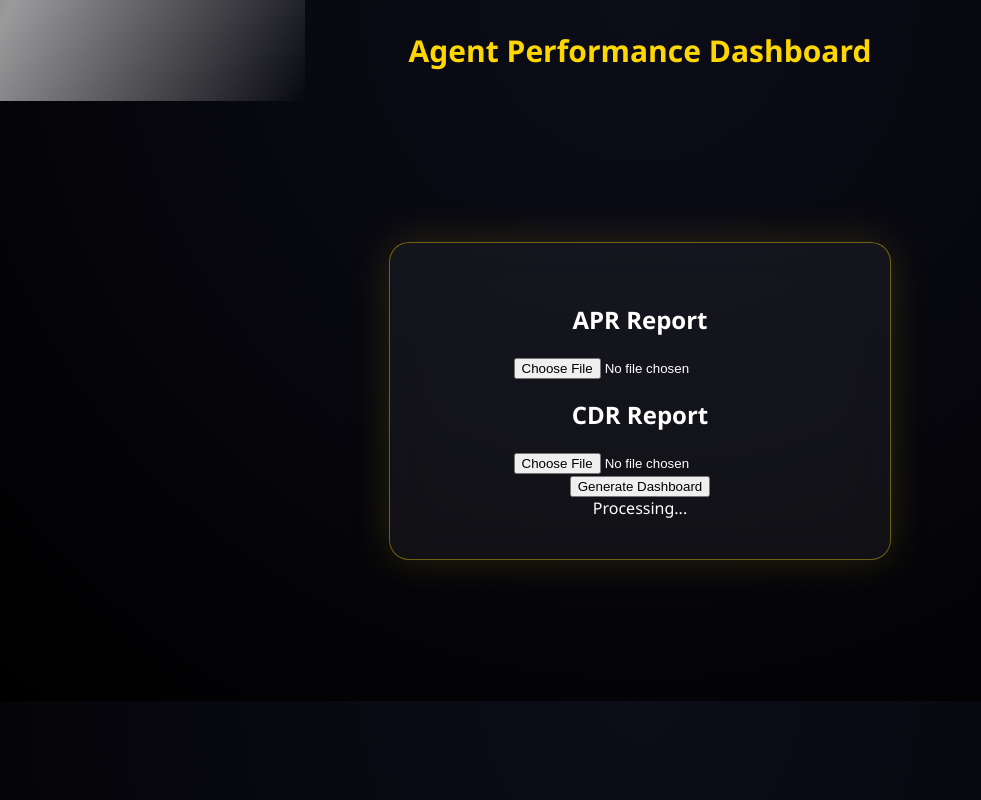
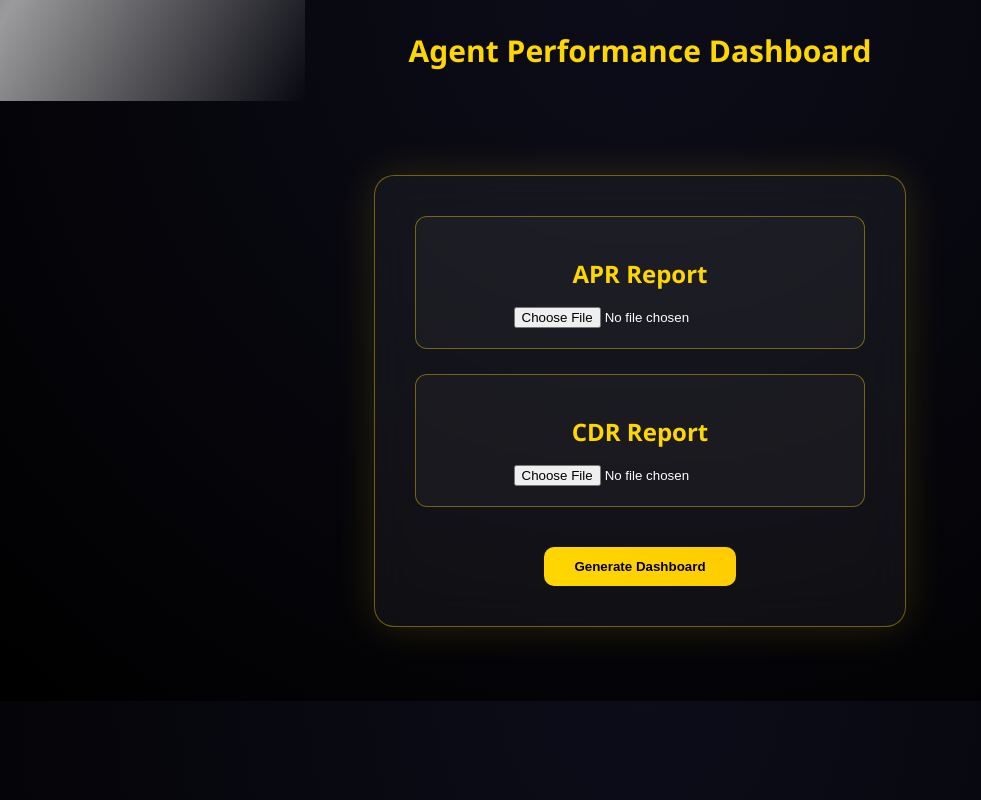
Before and after one commit to Viratmalakar/apr-report, a Flask app: page / in a window 1280 px wide. Shown: the whole page, without its empty margins (0-981 px from the left). Run offline with Flask 3, Linux system fonts and the light colour scheme.

Commit message:
Update style.css

```diff
--- a/static/style.css
+++ b/static/style.css
@@ -31,7 +31,7 @@ body{
     100%{left:150%;}
 }
 
-/* UPLOAD */
+/* Upload Layout */
 .upload-wrapper{
     height:75vh;
     display:flex;
@@ -40,7 +40,7 @@ body{
 }
 
 .upload-box{
-    width:420px;
+    width:450px;
     padding:40px;
     border-radius:20px;
     backdrop-filter:blur(20px);
@@ -50,102 +50,61 @@ body{
     text-align:center;
 }
 
-/* SUMMARY */
-.summary-section{
-    display:flex;
-    justify-content:center;
-    gap:20px;
+/* File Sections */
+.file-section{
+    border:1px solid rgba(255,215,0,0.4);
+    border-radius:12px;
     padding:20px;
-    flex-wrap:wrap;
+    margin-bottom:25px;
+    background:rgba(255,255,255,0.03);
 }
 
-.card{
-    padding:20px;
-    border-radius:15px;
-    backdrop-filter:blur(15px);
-    background:rgba(255,255,255,0.05);
-    border:1px solid gold;
-    text-align:center;
-    min-width:140px;
+.file-section h2{
+    margin-bottom:15px;
+    color:gold;
+}
+
+.file-section input{
+    color:white;
+}
+
+/* Button */
+.generate-btn{
+    margin-top:15px;
+    padding:12px 30px;
+    background:linear-gradient(45deg,gold,#ffcc00);
+    border:none;
+    border-radius:10px;
+    font-weight:bold;
+    cursor:pointer;
     transition:0.3s;
 }
 
-.card:hover{
-    transform:translateY(-6px);
+.generate-btn:hover{
+    transform:scale(1.05);
 }
 
-/* SEARCH */
-.search-box{
-    text-align:center;
-    margin:15px;
-}
-
-.search-box input{
-    padding:8px;
-    width:300px;
-}
-
-/* TABLE */
-.table-wrapper{
-    padding:20px;
-}
-
-.table-container{
-    max-height:500px;
-    overflow:auto;
-    border:2px solid gold;
-    border-radius:15px;
-}
-
-table{
-    width:100%;
-    border-collapse:collapse;
-    background:#111;
-}
-
-th{
-    background:linear-gradient(45deg,gold,#ffcc00);
-    color:black;
-    padding:12px;
-}
-
-td{
-    padding:10px;
-    border:1px solid rgba(255,255,255,0.1);
-    text-align:center;
-}
-
-.green-cell{
-    background:rgba(0,255,0,0.2);
-    box-shadow:0 0 10px rgba(0,255,0,0.5);
-}
-
-.red-cell{
-    background:rgba(255,0,0,0.2);
-    box-shadow:0 0 10px rgba(255,0,0,0.5);
-}
-
-/* LOADER */
-.processing-overlay{
-    position:fixed;
-    width:100%;
-    height:100%;
-    background:rgba(0,0,0,0.95);
+/* Live Processing */
+.live-processing{
     display:none;
     justify-content:center;
     align-items:center;
-    z-index:9999;
+    margin-top:20px;
+    gap:10px;
+    color:gold;
+    font-weight:bold;
 }
 
-.gold-spinner{
-    width:70px;
-    height:70px;
-    border:6px solid gold;
-    border-top:6px solid transparent;
+.live-dot{
+    width:12px;
+    height:12px;
+    background:red;
     border-radius:50%;
-    animation:spin 1s linear infinite;
+    animation:pulse 1s infinite;
 }
 
-@keyframes spin{
-    to{transform:rotate(360deg);}
+@keyframes pulse{
+    0%{transform:scale(1);opacity:1;}
+    50%{transform:scale(1.5);opacity:0.5;}
+    100%{transform:scale(1);opacity:1;}
 }
```
